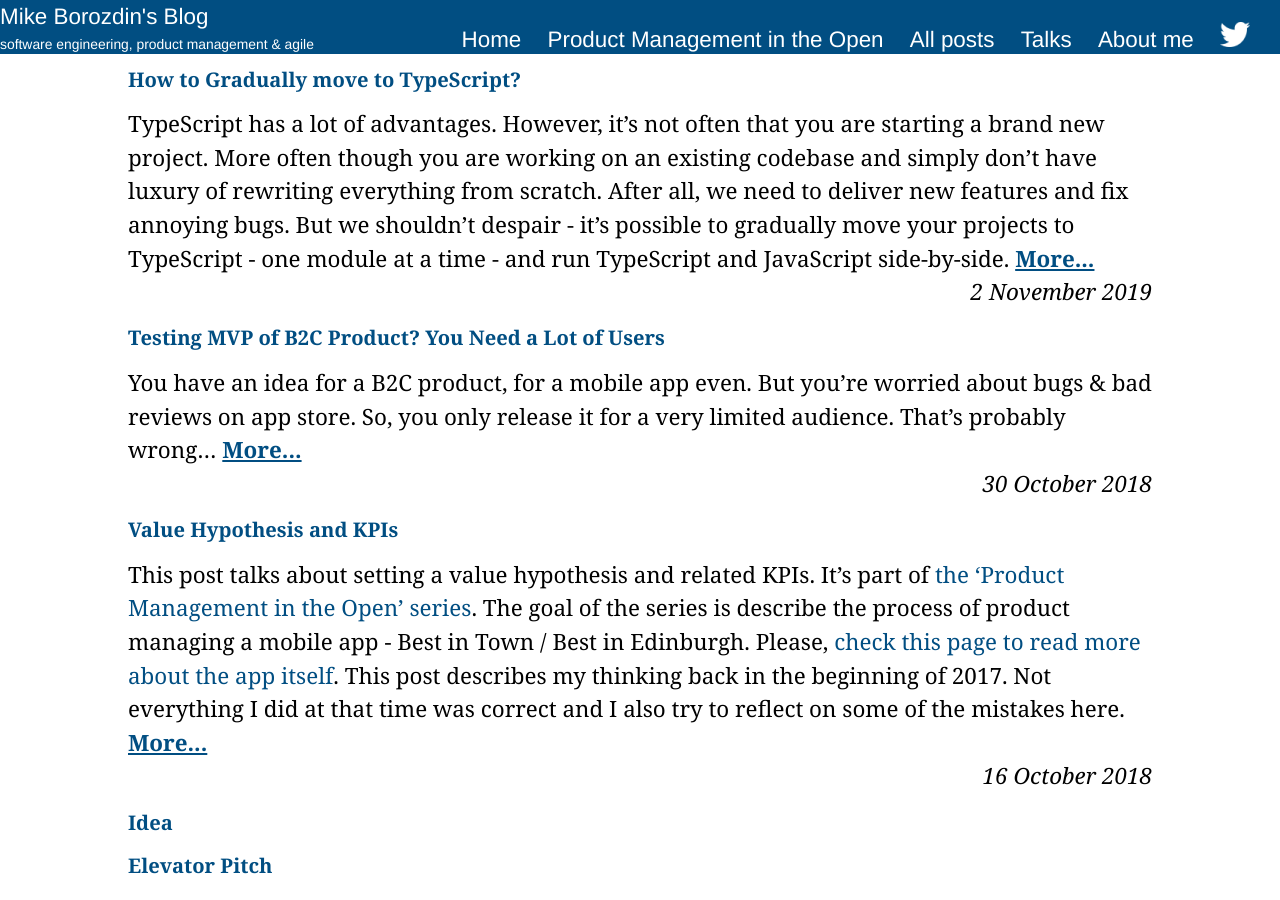
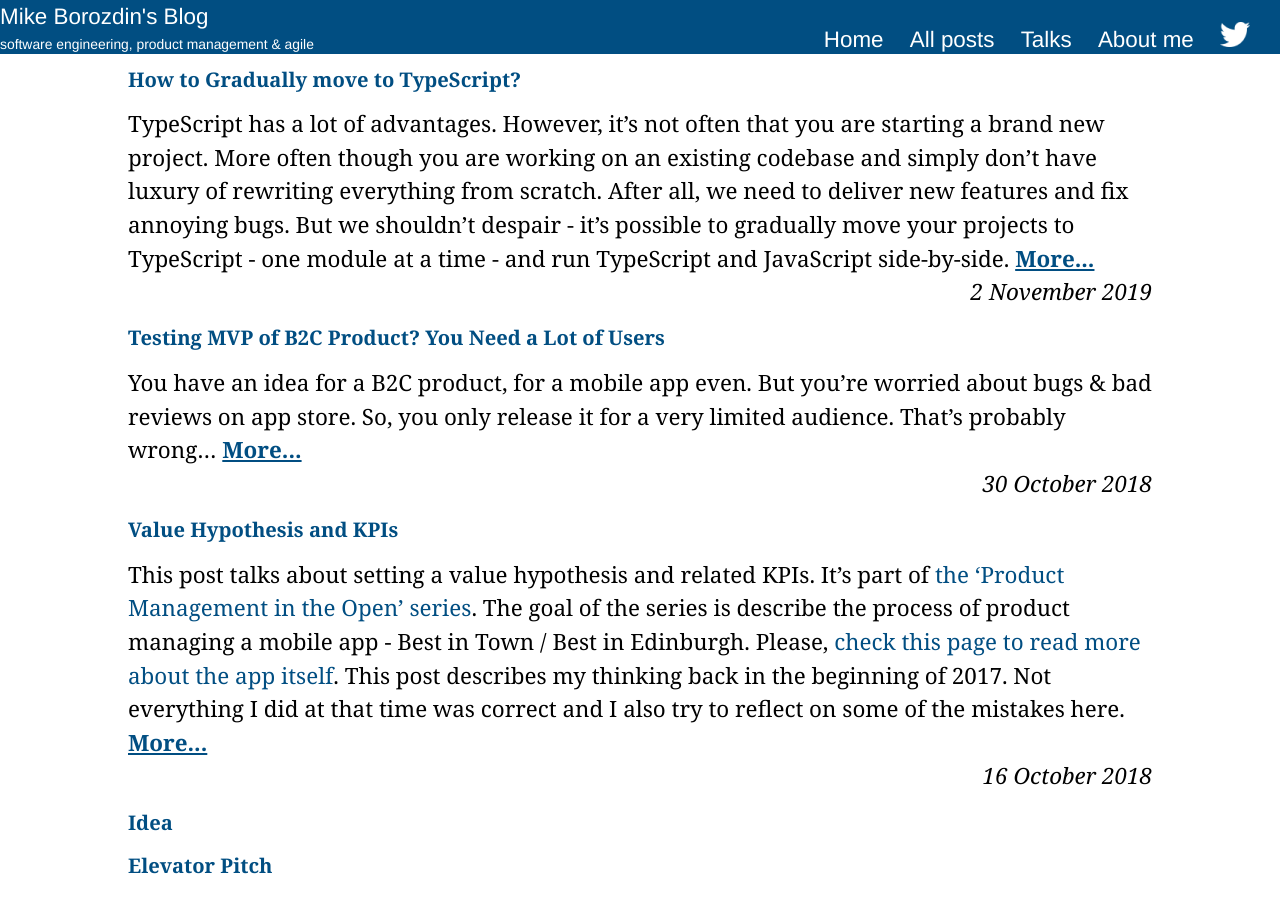
Before and after one commit to mikeborozdin/mikeborozdin.github.io, a Jekyll site: the page built from index.html, in a window 1280 px wide and 900 px high. Built offline with Jekyll 4.4.1, drawn with Linux system fonts in a browser that asks for light colours; the list of posts is cut into pages by our own code.

Commit message:
removed PM from the top links

```diff
--- a/_includes/header.html
+++ b/_includes/header.html
@@ -8,7 +8,6 @@
 
   <ul id="menu" class="hidden">
     <li><a href="/" class="menuItem">Home</a></li>
-    <li><a href="/product-management-in-the-open/" class="menuItem">Product Management in the Open</a></li>
     <li><a href="/all-posts/" class="menuItem">All posts</a></li>
     <li><a href="/talks/" class="menuItem">Talks</a></li>
     <li><a href="/about/" class="menuItem">About me</a></li>
```
